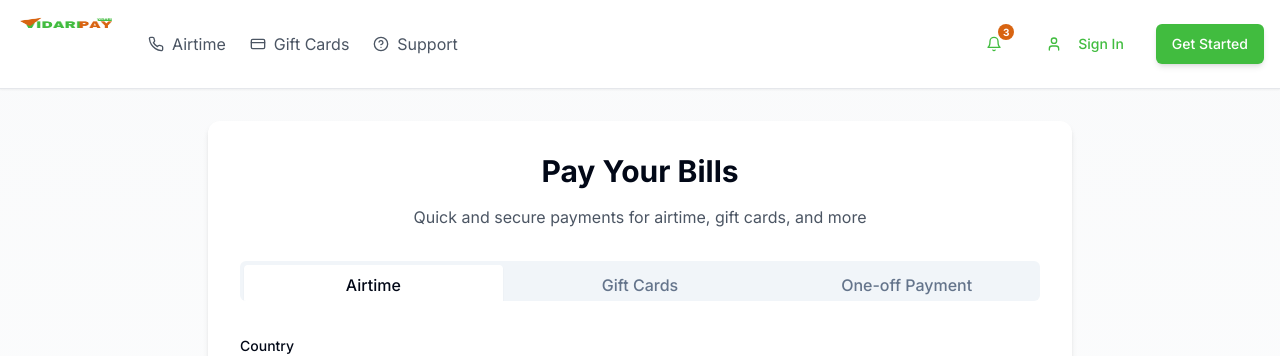
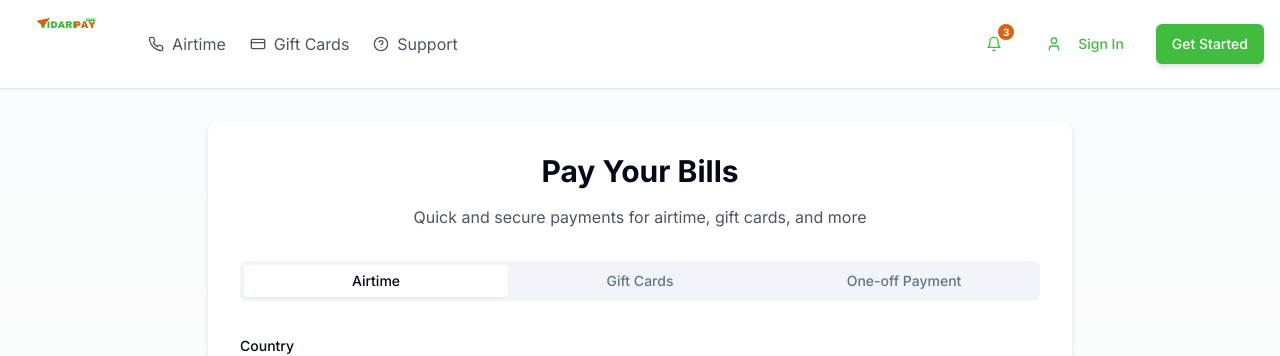
Before and after one commit to Derrick-MUGISHA/Technical-Test-Vidari-Developer-, a Next.js app: page / in a window 1280 px wide. Shown: the top 356 px of the page. Built offline with nearby package versions, Linux system fonts and the light colour scheme.

Commit message:
new navigation

```diff
--- a/app/page.tsx
+++ b/app/page.tsx
@@ -22,30 +22,11 @@ export default function Home() {
           <p className="text-gray-600 text-center mb-8">Quick and secure payments for airtime, gift cards, and more</p>
 
           <Tabs defaultValue="airtime" className="w-full">
-            <TabsList className="flex md:grid md:grid-cols-3 overflow-x-auto gap-1 md:gap-2 mb-6 md:mb-8 no-scrollbar">
-              <TabsTrigger
-                value="airtime"
-                className="flex-shrink-0 whitespace-nowrap min-w-[120px] md:min-w-0
-                          text-sm md:text-base px-3 md:px-4 py-2"
-              >
-                Airtime
-              </TabsTrigger>
-              <TabsTrigger
-                value="giftcards"
-                className="flex-shrink-0 whitespace-nowrap min-w-[120px] md:min-w-0
-                          text-sm md:text-base px-3 md:px-4 py-2"
-              >
-                Gift Cards
-              </TabsTrigger>
-              <TabsTrigger
-                value="oneoff"
-                className="flex-shrink-0 whitespace-nowrap min-w-[120px] md:min-w-0
-                          text-sm md:text-base px-3 md:px-4 py-2"
-              >
-                One-off Payment
-              </TabsTrigger>
+            <TabsList className="grid grid-cols-3 mb-8">
+              <TabsTrigger value="airtime">Airtime</TabsTrigger>
+              <TabsTrigger value="giftcards">Gift Cards</TabsTrigger>
+              <TabsTrigger value="oneoff">One-off Payment</TabsTrigger>
             </TabsList>
-
             <TabsContent value="airtime">
               <AirtimeForm />
             </TabsContent>
--- a/components/desktop-header.tsx
+++ b/components/desktop-header.tsx
@@ -1,20 +1,22 @@
-import Link from "next/link"
-import { Button } from "@/components/ui/button"
-import { Phone, CreditCard, HelpCircle, User } from "lucide-react"
-import { NotificationDropdown } from "@/components/notification-dropdown"
+import Link from "next/link";
+import { Button } from "@/components/ui/button";
+import { Phone, CreditCard, HelpCircle, User } from "lucide-react";
+import { NotificationDropdown } from "@/components/notification-dropdown";
 
 export function DesktopHeader() {
   return (
     <header className="bg-white border-b border-gray-200 sticky top-0 z-50 shadow-sm">
       <div className="container mx-auto px-4 py-3 flex items-center justify-between">
         <div className="flex items-center space-x-8">
-          <Link href="/" className="flex items-center hover:opacity-90 transition-opacity">
+          <Link
+            href="/"
+            className="flex items-center hover:opacity-90 transition-opacity"
+          >
             {/* Logo with improved visibility */}
             <img
               src="/logo-transparent.png"
               alt="Vidaripay"
-              className="h-16 w-auto"  // Slightly reduced height for better proportion
-              style={{ minWidth: '100px' }} // Ensure logo never gets too small
+              className="h-16 w-auto min-w-[100px] object-contain"
             />
           </Link>
           <nav className="hidden md:flex items-center space-x-6">
@@ -44,7 +46,10 @@ export function DesktopHeader() {
         <div className="flex items-center space-x-4">
           <NotificationDropdown />
           <Link href="/signin">
-            <Button variant="ghost" className="hidden md:flex items-center hover:bg-[#e6f4ea]">
+            <Button
+              variant="ghost"
+              className="hidden md:flex items-center hover:bg-[#e6f4ea]"
+            >
               <User className="h-4 w-4 mr-2 text-[#41BC3F]" />
               <span className="text-[#41BC3F]">Sign In</span>
             </Button>
@@ -57,5 +62,5 @@ export function DesktopHeader() {
         </div>
       </div>
     </header>
-  )
+  );
 }
--- a/components/mobile-header.tsx
+++ b/components/mobile-header.tsx
@@ -1,23 +1,26 @@
-"use client"
+"use client";
 
-import Link from "next/link"
-import { Button } from "@/components/ui/button"
-import { Menu, X } from "lucide-react"
-import { useState } from "react"
-import { NotificationDropdown } from "@/components/notification-dropdown"
+import Link from "next/link";
+import { Button } from "@/components/ui/button";
+import { Menu, X } from "lucide-react";
+import { useState } from "react";
+import { NotificationDropdown } from "@/components/notification-dropdown";
 
 export function MobileHeader() {
-  const [isMenuOpen, setIsMenuOpen] = useState(false)
+  const [isMenuOpen, setIsMenuOpen] = useState(false);
 
   return (
     <header className="bg-white border-b border-gray-200 sticky top-0 z-50">
       <div className="container mx-auto px-4 py-3 flex items-center justify-between">
-        <Link href="/" className="flex items-center hover:opacity-90 transition-opacity">
+        <Link
+          href="/"
+          className="flex items-center hover:opacity-90 transition-opacity"
+        >
           {/* Enhanced logo with proper sizing */}
           <img
             src="/logo-transparent.png"
             alt="Vidaripay"
-            className="h-12 w-auto min-w-[120px]"
+            className="h-12 w-auto max-w-full object-contain"
           />
         </Link>
         <div className="flex items-center space-x-2">
@@ -72,9 +75,7 @@ export function MobileHeader() {
                 </Button>
               </Link>
               <Link href="/get-started" onClick={() => setIsMenuOpen(false)}>
-                <Button
-                  className="w-full justify-center bg-[#41BC3F] hover:bg-[#3aa83a] text-white shadow-md hover:shadow-lg transition-all"
-                >
+                <Button className="w-full justify-center bg-[#41BC3F] hover:bg-[#3aa83a] text-white shadow-md hover:shadow-lg transition-all">
                   Get Started
                 </Button>
               </Link>
@@ -83,5 +84,5 @@ export function MobileHeader() {
         </div>
       )}
     </header>
-  )
+  );
 }
```
